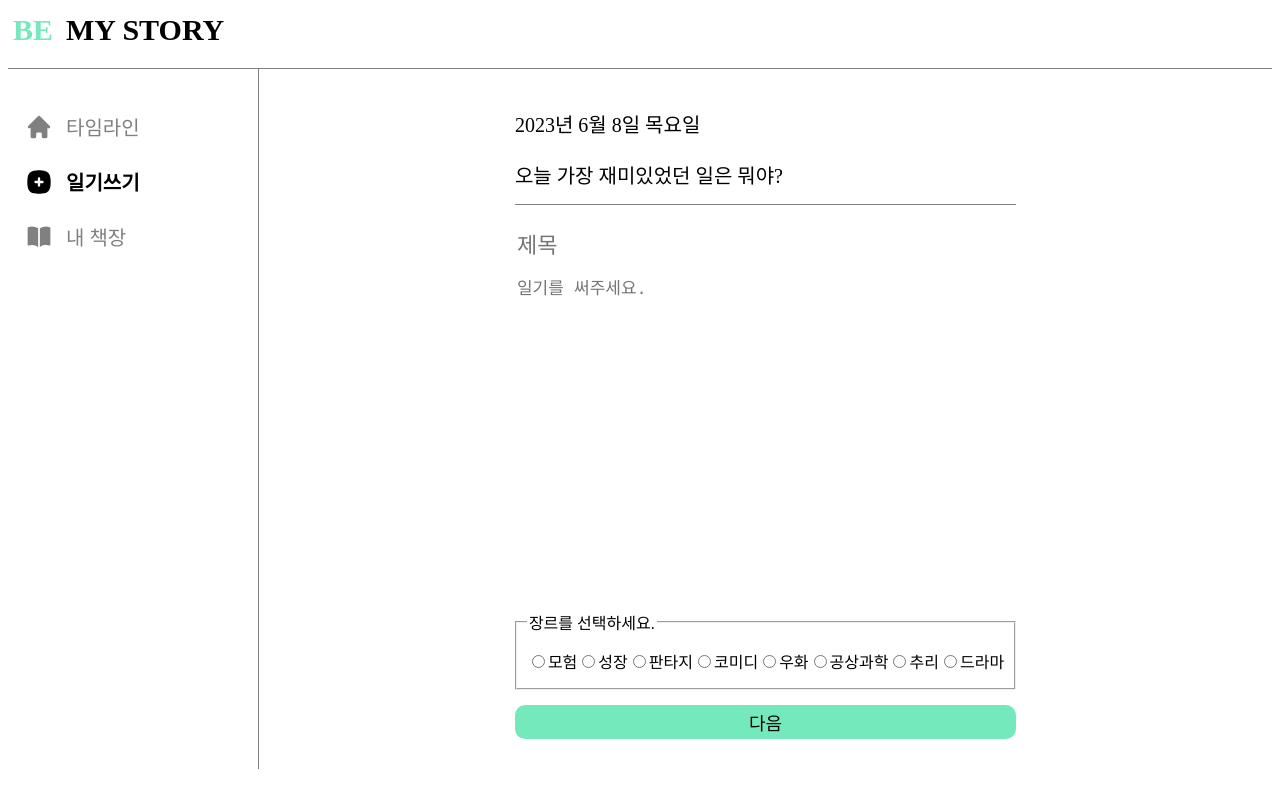
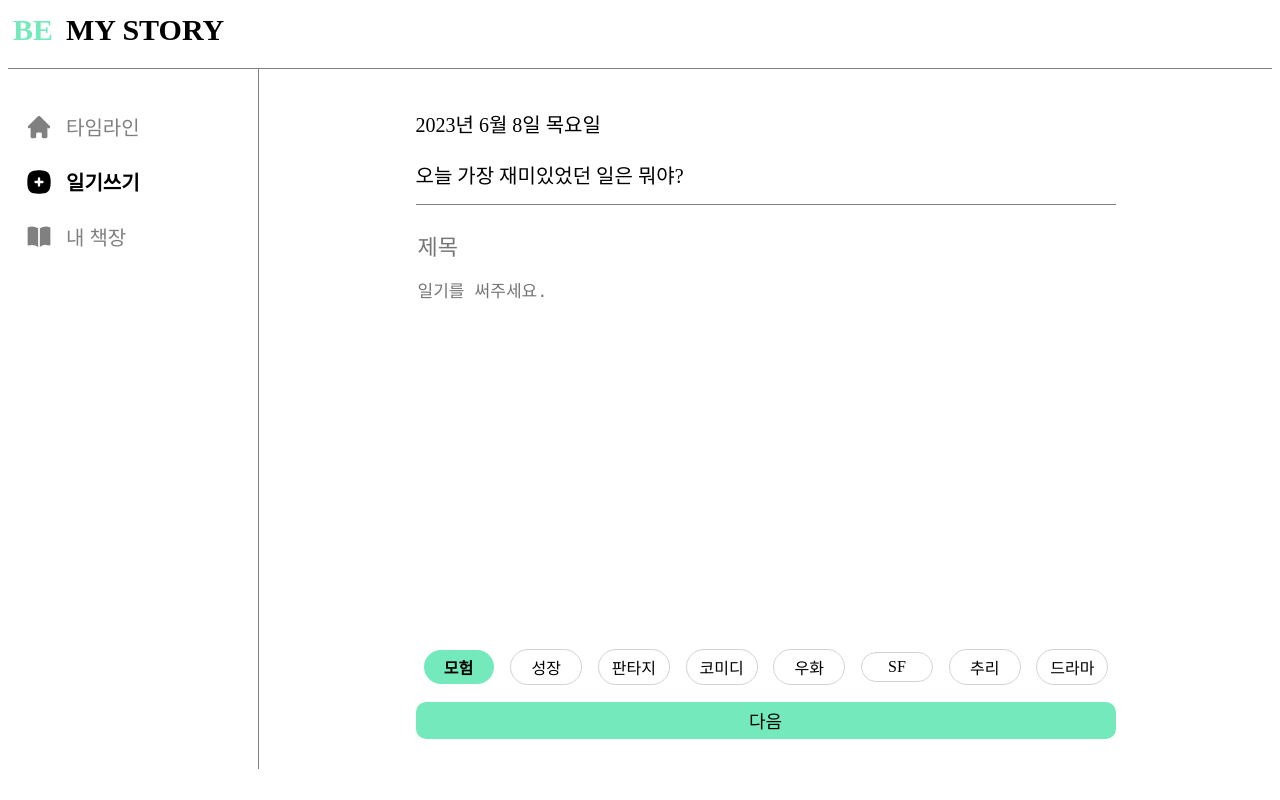
Before and after one commit to 6garlics/be-my-story-frontend, a React (Create React App) app: page /diary-form in a window 1280 px wide. Built offline with nearby package versions, Linux system fonts and the light colour scheme.

Commit message:
💄 UI: 장르 선택 라디오 버튼 디자인 개선

```diff
--- a/src/pages/DiaryForm.js
+++ b/src/pages/DiaryForm.js
@@ -8,7 +8,7 @@ const genres = [
   "판타지",
   "코미디",
   "우화",
-  "공상과학",
+  "SF",
   "추리",
   "드라마",
 ];
@@ -18,6 +18,7 @@ const days = ["일", "월", "화", "수", "목", "금", "토"];
 const DiaryForm = (props) => {
   const [title, setTitle] = useState("");
   const [text, setText] = useState("");
+  const [selectedGenre, setSelectedGenre] = useState(0);
   const navigate = useNavigate();
 
   const onTitleChange = (event) => {
@@ -50,17 +51,23 @@ const DiaryForm = (props) => {
           value={text}
           onChange={onTextChange}
         />
-        <Genre>
-          <legend>장르를 선택하세요.</legend>
-          {genres.map((genre, key) => {
+        <Genres>
+          {genres.map((genre, index) => {
             return (
-              <label key={key}>
-                <input type="radio" id={genre} name="genre" value={genre} />
-                {genre}
-              </label>
+              <Label key={index}>
+                <RadioButton
+                  type="radio"
+                  name="genres"
+                  value={index}
+                  onChange={(e) => setSelectedGenre(index)}
+                />
+                <Genre index={index} selectedGenre={selectedGenre}>
+                  {genre}
+                </Genre>
+              </Label>
             );
           })}
-        </Genre>
+        </Genres>
         <Submit type="submit" onClick={submitDiary}>
           다음
         </Submit>
@@ -72,7 +79,7 @@ const DiaryForm = (props) => {
 const Container = styled.div`
   display: flex;
   flex-direction: column;
-  max-width: 600px;
+  width: 700px;
   height: 80vh;
   margin: 30px;
 `;
@@ -112,13 +119,36 @@ const Text = styled.textarea`
   }
 `;
 
-const Genre = styled.fieldset`
+const Genres = styled.div`
+  flex: 2;
   display: flex;
-  flex: 2;
-  font-size: 16px;
-  margin: 15px 0px;
-  padding: 15px 10px;
-  justify-content: center;
+  align-items: center;
+  justify-content: space-between;
+  margin: 10px 0px;
+  //outline: 1px solid lightgrey;
+`;
+
+const Label = styled.label``;
+
+const RadioButton = styled.input`
+  display: none;
+`;
+
+const Genre = styled.div`
+  width: 50px;
+  text-align: center;
+  margin: 8px;
+  padding: 5px 10px;
+  border-radius: 50px;
+  outline: 1px solid lightgrey;
+  &:hover {
+    cursor: pointer;
+    font-weight: bold;
+  }
+  ${(props) =>
+    props.index === props.selectedGenre
+      ? { background: "#74eabcff", fontWeight: "bold", outline: "none" }
+      : { background: "white" }}
 `;
 
 const Submit = styled.button`
```
